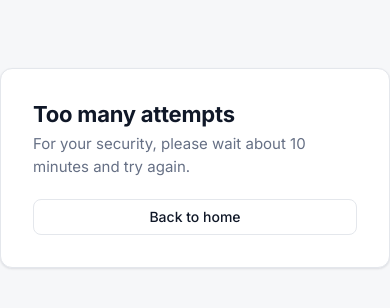
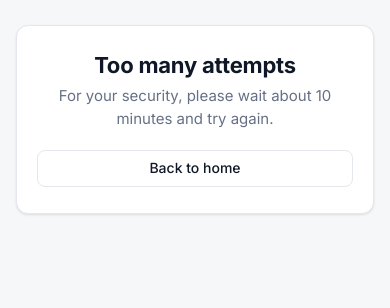
Before and after one commit to stormmerodida2-pixel/rent-maagement-web, a Django app: template templates/429.html in a window 390 px wide. Shown: the top 308 px of the page. Run offline with Django 5.2, Linux system fonts and the light colour scheme; the template is opened without the code that fills it: most values are stand-ins (such as "Sample title", 1, 10 or a date in 2020).

Commit message:
Login and sign-up on phones: centred heading, side margins, one logo
The heading and intro line of the login/sign-up cards are centred under
the logo. On phones the card gets 16px margins instead of touching the
screen edges, and the small top-bar logo is hidden where the card
already shows the big one.

Co-Authored-By: Claude Opus 5.5 <noreply@anthropic.com>

```diff
--- a/static/css/features.css
+++ b/static/css/features.css
@@ -198,3 +198,13 @@ a.staff-card-link:hover { text-decoration: none; border-color: var(--brand); }
 .setup-steps { margin: 0; padding-left: 20px; display: grid; gap: 12px; }
 .recovery-codes { display: grid; grid-template-columns: repeat(2, minmax(0, 1fr)); gap: 6px 18px; margin: 0; padding-left: 22px; }
 .recovery-codes code { font-size: 15px; }
+
+/* --- Login, sign-up and other card pages ---------------------------------------------------------- */
+/* Heading and intro line centred under the centred logo. */
+.auth-card > h1, .auth-card > h1 + p { text-align: center; }
+@media (max-width: 520px) {
+  /* Room on both sides instead of touching the screen edges. */
+  .auth-card { margin: 3vh 16px 0; padding: 26px 20px; }
+  /* The card shows the big logo, so skip the small one in the top bar (one logo on screen). */
+  body:has(.auth-logo) .topbar > .brand { display: none; }
+}
```
